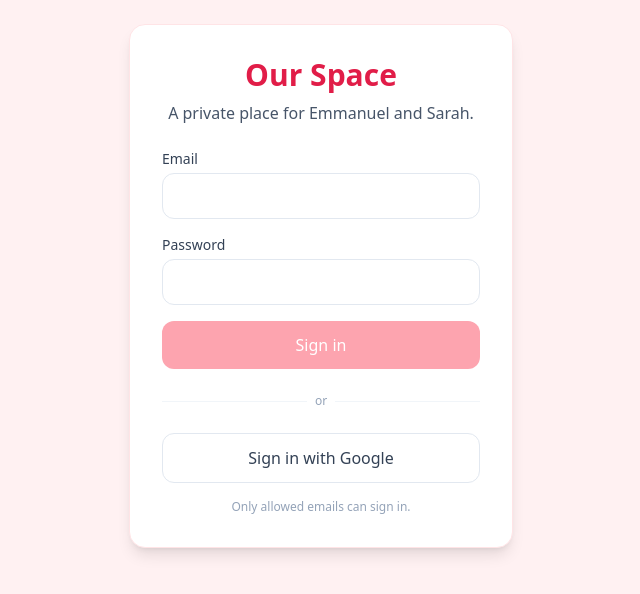
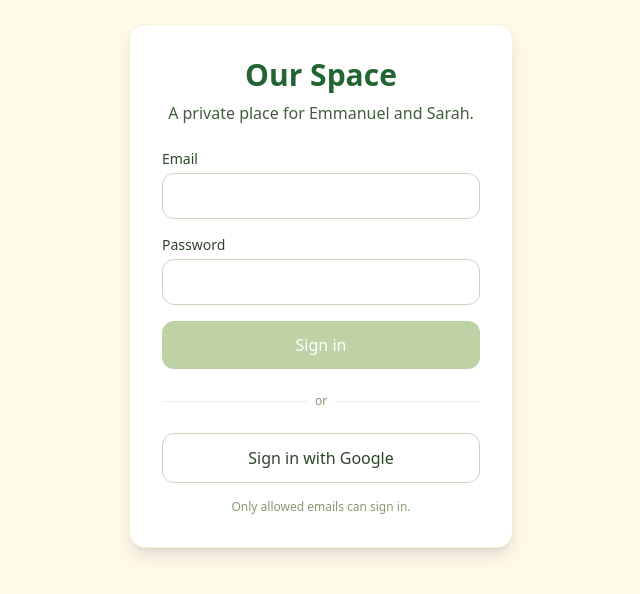
Before and after one commit to akfotos/Our-Space, a React (Vite) app: page /#/login in a window 1280 px wide. Shown: the top 594 px of the page, without its empty margins (319-959 px from the left). Built offline with nearby package versions, Linux system fonts and the light colour scheme; no server answers.

Commit message:
Apply cream and dark green theme and add dark mode settings

```diff
--- a/index.html
+++ b/index.html
@@ -5,6 +5,17 @@
     <link rel="icon" type="image/svg+xml" href="/vite.svg" />
     <meta name="viewport" content="width=device-width, initial-scale=1.0" />
     <title>Our Space</title>
+    <script>
+      (function () {
+        const stored = localStorage.getItem('darkMode');
+        if (
+          stored === 'true' ||
+          (stored === null && window.matchMedia('(prefers-color-scheme: dark)').matches)
+        ) {
+          document.documentElement.classList.add('dark');
+        }
+      })();
+    </script>
     <script src="https://www.youtube.com/iframe_api"></script>
   </head>
   <body>
--- a/src/App.jsx
+++ b/src/App.jsx
@@ -8,6 +8,7 @@ import Chat from './pages/Chat';
 import Player from './pages/Player';
 import MemoryWall from './pages/MemoryWall';
 import BucketList from './pages/BucketList';
+import Settings from './pages/Settings';
 
 function App() {
   return (
@@ -22,6 +23,7 @@ function App() {
             <Route path="/watch" element={<PrivateRoute><Player /></PrivateRoute>} />
             <Route path="/memories" element={<PrivateRoute><MemoryWall /></PrivateRoute>} />
             <Route path="/bucket" element={<PrivateRoute><BucketList /></PrivateRoute>} />
+            <Route path="/settings" element={<PrivateRoute><Settings /></PrivateRoute>} />
           </Routes>
         </main>
       </div>
--- a/src/components/Nav.jsx
+++ b/src/components/Nav.jsx
@@ -7,6 +7,7 @@ import {
   Play,
   Image,
   List,
+  Settings,
   Menu,
   X,
   LogOut,
@@ -29,6 +30,7 @@ function Nav() {
     { to: '/watch', label: 'Watch', icon: Play },
     { to: '/memories', label: 'Memories', icon: Image },
     { to: '/bucket', label: 'Bucket List', icon: List },
+    { to: '/settings', label: 'Settings', icon: Settings },
   ];
 
   if (!user) return null;
--- a/src/index.css
+++ b/src/index.css
@@ -1,6 +1,55 @@
 @tailwind base;
 @tailwind components;
 @tailwind utilities;
+
+:root {
+  /* cream & dark green light theme */
+  --color-white: 255 255 255;
+  --color-rose-50: 253 248 232;
+  --color-rose-100: 250 240 210;
+  --color-rose-200: 240 225 185;
+  --color-rose-300: 190 210 165;
+  --color-rose-400: 140 175 120;
+  --color-rose-500: 80 140 80;
+  --color-rose-600: 34 100 50;
+  --color-rose-700: 22 78 45;
+  --color-rose-800: 8 50 35;
+  --color-rose-900: 3 35 25;
+  --color-slate-50: 247 250 245;
+  --color-slate-100: 232 239 226;
+  --color-slate-200: 201 214 190;
+  --color-slate-300: 170 190 155;
+  --color-slate-400: 130 155 115;
+  --color-slate-500: 90 120 85;
+  --color-slate-600: 65 95 60;
+  --color-slate-700: 45 70 42;
+  --color-slate-800: 30 50 36;
+  --color-slate-900: 18 35 26;
+}
+
+.dark {
+  --color-white: 6 78 59;
+  --color-rose-50: 3 25 18;
+  --color-rose-100: 6 45 32;
+  --color-rose-200: 12 60 40;
+  --color-rose-300: 30 90 65;
+  --color-rose-400: 80 130 90;
+  --color-rose-500: 190 225 170;
+  --color-rose-600: 255 253 245;
+  --color-rose-700: 253 248 232;
+  --color-rose-800: 250 240 210;
+  --color-rose-900: 240 230 185;
+  --color-slate-50: 3 25 18;
+  --color-slate-100: 6 45 32;
+  --color-slate-200: 15 70 50;
+  --color-slate-300: 40 100 70;
+  --color-slate-400: 150 190 160;
+  --color-slate-500: 190 220 195;
+  --color-slate-600: 220 240 225;
+  --color-slate-700: 240 248 235;
+  --color-slate-800: 250 252 245;
+  --color-slate-900: 255 255 255;
+}
 
 @layer base {
   body {
@@ -16,7 +65,7 @@
     background: transparent;
   }
   .scrollbar-thin::-webkit-scrollbar-thumb {
-    background-color: #fda4af;
+    background-color: rgb(var(--color-rose-300));
     border-radius: 20px;
   }
 }
--- /dev/null
+++ b/src/pages/Settings.jsx
@@ -0,0 +1,54 @@
+import { useEffect, useState } from 'react';
+import { Moon, Sun, Settings as SettingsIcon } from 'lucide-react';
+
+function Settings() {
+  const [darkMode, setDarkMode] = useState(() => {
+    if (typeof window === 'undefined') return false;
+    const stored = localStorage.getItem('darkMode');
+    if (stored !== null) return stored === 'true';
+    return window.matchMedia('(prefers-color-scheme: dark)').matches;
+  });
+
+  useEffect(() => {
+    if (darkMode) {
+      document.documentElement.classList.add('dark');
+    } else {
+      document.documentElement.classList.remove('dark');
+    }
+    localStorage.setItem('darkMode', String(darkMode));
+  }, [darkMode]);
+
+  return (
+    <div className="max-w-2xl mx-auto space-y-6">
+      <h2 className="text-2xl font-bold text-slate-700 flex items-center gap-2">
+        <SettingsIcon size={26} />
+        Settings
+      </h2>
+
+      <div className="bg-white rounded-2xl shadow-sm border border-rose-100 p-5 flex items-center justify-between">
+        <div className="flex items-center gap-3">
+          {darkMode ? <Moon size={22} className="text-rose-600" /> : <Sun size={22} className="text-rose-600" />}
+          <div>
+            <p className="font-semibold text-slate-700">Dark mode</p>
+            <p className="text-sm text-slate-500">Switch between light and dark theme</p>
+          </div>
+        </div>
+        <button
+          onClick={() => setDarkMode((v) => !v)}
+          className={`relative inline-flex h-7 w-12 items-center rounded-full transition ${
+            darkMode ? 'bg-rose-600' : 'bg-slate-300'
+          }`}
+          aria-label="Toggle dark mode"
+        >
+          <span
+            className={`inline-block h-5 w-5 transform rounded-full bg-white shadow transition ${
+              darkMode ? 'translate-x-6' : 'translate-x-1'
+            }`}
+          />
+        </button>
+      </div>
+    </div>
+  );
+}
+
+export default Settings;
--- a/tailwind.config.cjs
+++ b/tailwind.config.cjs
@@ -1,5 +1,6 @@
 /** @type {import('tailwindcss').Config} */
 module.exports = {
+  darkMode: 'class',
   content: [
     './index.html',
     './src/**/*.{js,jsx,ts,tsx}',
@@ -7,11 +8,30 @@ module.exports = {
   theme: {
     extend: {
       colors: {
+        white: 'rgb(var(--color-white) / <alpha-value>)',
         rose: {
-          50: '#fff1f2',
-          100: '#ffe4e6',
-          500: '#f43f5e',
-          600: '#e11d48',
+          50: 'rgb(var(--color-rose-50) / <alpha-value>)',
+          100: 'rgb(var(--color-rose-100) / <alpha-value>)',
+          200: 'rgb(var(--color-rose-200) / <alpha-value>)',
+          300: 'rgb(var(--color-rose-300) / <alpha-value>)',
+          400: 'rgb(var(--color-rose-400) / <alpha-value>)',
+          500: 'rgb(var(--color-rose-500) / <alpha-value>)',
+          600: 'rgb(var(--color-rose-600) / <alpha-value>)',
+          700: 'rgb(var(--color-rose-700) / <alpha-value>)',
+          800: 'rgb(var(--color-rose-800) / <alpha-value>)',
+          900: 'rgb(var(--color-rose-900) / <alpha-value>)',
+        },
+        slate: {
+          50: 'rgb(var(--color-slate-50) / <alpha-value>)',
+          100: 'rgb(var(--color-slate-100) / <alpha-value>)',
+          200: 'rgb(var(--color-slate-200) / <alpha-value>)',
+          300: 'rgb(var(--color-slate-300) / <alpha-value>)',
+          400: 'rgb(var(--color-slate-400) / <alpha-value>)',
+          500: 'rgb(var(--color-slate-500) / <alpha-value>)',
+          600: 'rgb(var(--color-slate-600) / <alpha-value>)',
+          700: 'rgb(var(--color-slate-700) / <alpha-value>)',
+          800: 'rgb(var(--color-slate-800) / <alpha-value>)',
+          900: 'rgb(var(--color-slate-900) / <alpha-value>)',
         },
       },
     },
```
